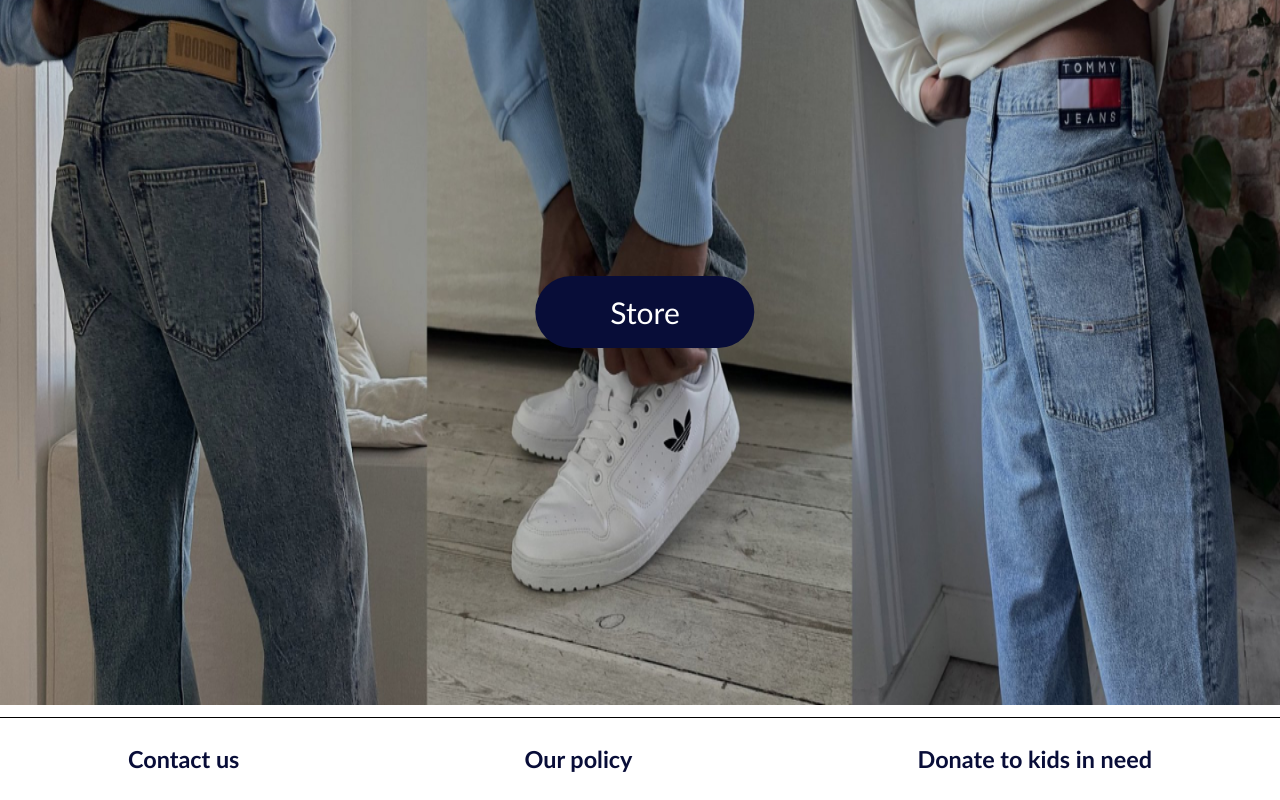
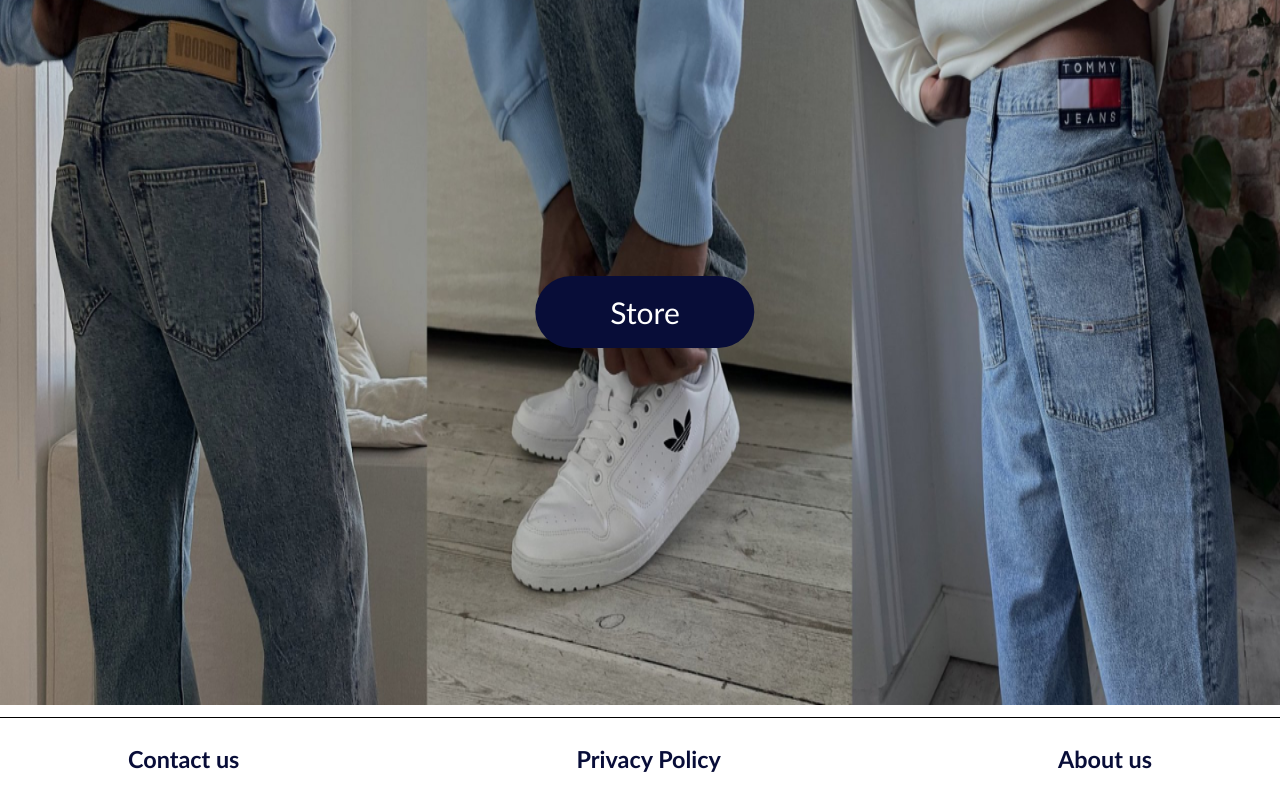
Before and after one commit to Aso200/E-commerce, a React (Vite) app in the folder front-end/vite-project/: page / in a window 1280 px wide. Shown: the part 346-1146 px from the top of the page. Built offline with nearby package versions, Linux system fonts and the light colour scheme; no server answers.

Commit message:
Ändrade i footer

```diff
--- a/front-end/vite-project/src/Footer.tsx
+++ b/front-end/vite-project/src/Footer.tsx
@@ -5,14 +5,14 @@
 function Footer () {
     return (
         <div id='footern'>
-            <Link id='footerLink' to="/kontakt">
+            <Link id='footerLink' to="/Contact">
             <h3>Contact us</h3>
             </Link>
             <Link id='footerLink' to="/policy">
-            <h3>Our policy</h3>
+            <h3>Privacy Policy</h3>
             </Link>
-            <Link id='footerLink' to="/donera">
-            <h3>Donate to kids in need</h3>
+            <Link id='footerLink' to="/About">
+            <h3>About us</h3>
             </Link>
         </div>
     );
```
